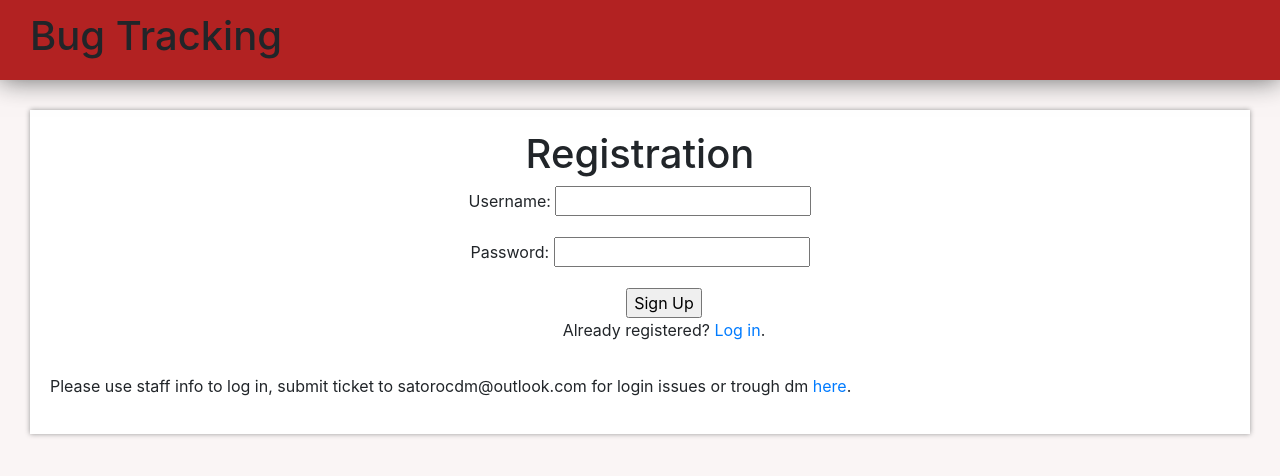
After one commit to tiagocdr/bug-tracker-mpv, a Django app: page /signup/ in a window 1280 px wide. The commit adds this page. Shown: the top 476 px of the page. Run offline with Django 3.2, Linux system fonts and the light colour scheme; some libraries are stand-ins or nearby versions.

Commit message:
added sign up

```diff
--- a/config/urls.py
+++ b/config/urls.py
@@ -15,7 +15,7 @@ Including another URLconf
 """
 from django.contrib import admin
 from django.urls import path
-from myuser.views import login_view, logout_view
+from myuser.views import login_view, logout_view, signup_view
 from bugtracker.views import change_status, edit_ticket_view, home_view, invalid_ticket, ticket_view, add_ticket_view, user_view
 urlpatterns = [
     path('', home_view, name='home'),
@@ -26,6 +26,7 @@ urlpatterns = [
     path('user/<int:user_id>/', user_view, name='user view'),
     path('addticket/', add_ticket_view, name='add ticket'),
     path('login/', login_view),
+    path('signup/', signup_view),
     path('logout/', logout_view),
     path('admin/', admin.site.urls),
 ]
--- a/myuser/form.py
+++ b/myuser/form.py
@@ -3,3 +3,8 @@ from django import forms
 class LoginForm(forms.Form):
     username = forms.CharField(max_length=150)
     password = forms.CharField(max_length=150, widget=forms.PasswordInput)
+
+
+class SignUpForm(forms.Form):
+    username = forms.CharField(max_length=150)
+    password = forms.CharField(max_length=150, widget=forms.PasswordInput)
--- a/myuser/views.py
+++ b/myuser/views.py
@@ -2,7 +2,8 @@ from django.contrib import auth
 from django.contrib.auth.backends import RemoteUserBackend
 from django.shortcuts import redirect, reverse, render, HttpResponseRedirect
 from django.contrib.auth import login, authenticate, logout
-from myuser.form import LoginForm
+from myuser.form import LoginForm, SignUpForm
+from myuser.models import MyUser
 # Create your views here.
 
 def login_view(request):
@@ -20,6 +21,23 @@ def login_view(request):
     form = LoginForm()
     return render(request, 'form.html', {'form':form})
 
+def signup_view(request):
+    if request.method == 'POST':
+        form = SignUpForm(request.POST)
+        if form.is_valid():
+            data = form.cleaned_data
+            user = MyUser.objects.create_user(
+                username=data['username'], password=data['password']
+                )
+            if user:
+                login(request, user)
+                return HttpResponseRedirect(
+                    request.GET.get('next', reverse('home'))
+                    )
+
+    form = SignUpForm()
+    return render(request, 'signup.html', {'form': form})
+
 
 def logout_view(request):
     logout(request)
--- a/templates/form.html
+++ b/templates/form.html
@@ -9,7 +9,8 @@
         <form action="" method="post">
             {%  csrf_token %}
             {{ form.as_p }}
-            <input type="submit" value = 'Share'>
+            <input style ='margin-left: 3em' type="submit" value = 'Submit'>
+            <a style ='margin-left: 1em; 'href="/signup/">Sign up</a>
         </form>
         <p>Please use staff info to log in, submit ticket to satorocdm@outlook.com for login issues or trough dm <a href="https://www.linkedin.com/in/santiago-toro-1207941b4/" target="_blank">here</a>.</p>
     </div>
--- /dev/null
+++ b/templates/signup.html
@@ -0,0 +1,14 @@
+{% extends 'index.html' %}
+{% block content %}
+<div class='forms'>
+    <h1>Registration</h1>
+    <form action="" method="post">
+        {%  csrf_token %}
+        {{ form.as_p }}
+        <input style ='margin-left: 3em' type="submit" value = 'Sign Up'>
+        <p style ='margin-left: 3em; '>Already registered? <a href="/signup/">Log in</a>.</p>
+    </form>
+    <p>Please use staff info to log in, submit ticket to satorocdm@outlook.com for login issues or trough dm <a href="https://www.linkedin.com/in/santiago-toro-1207941b4/" target="_blank">here</a>.</p>
+</div>
+
+{% endblock %}
```
Also changed, not shown: templates/home.html (+0 -16 lines).
